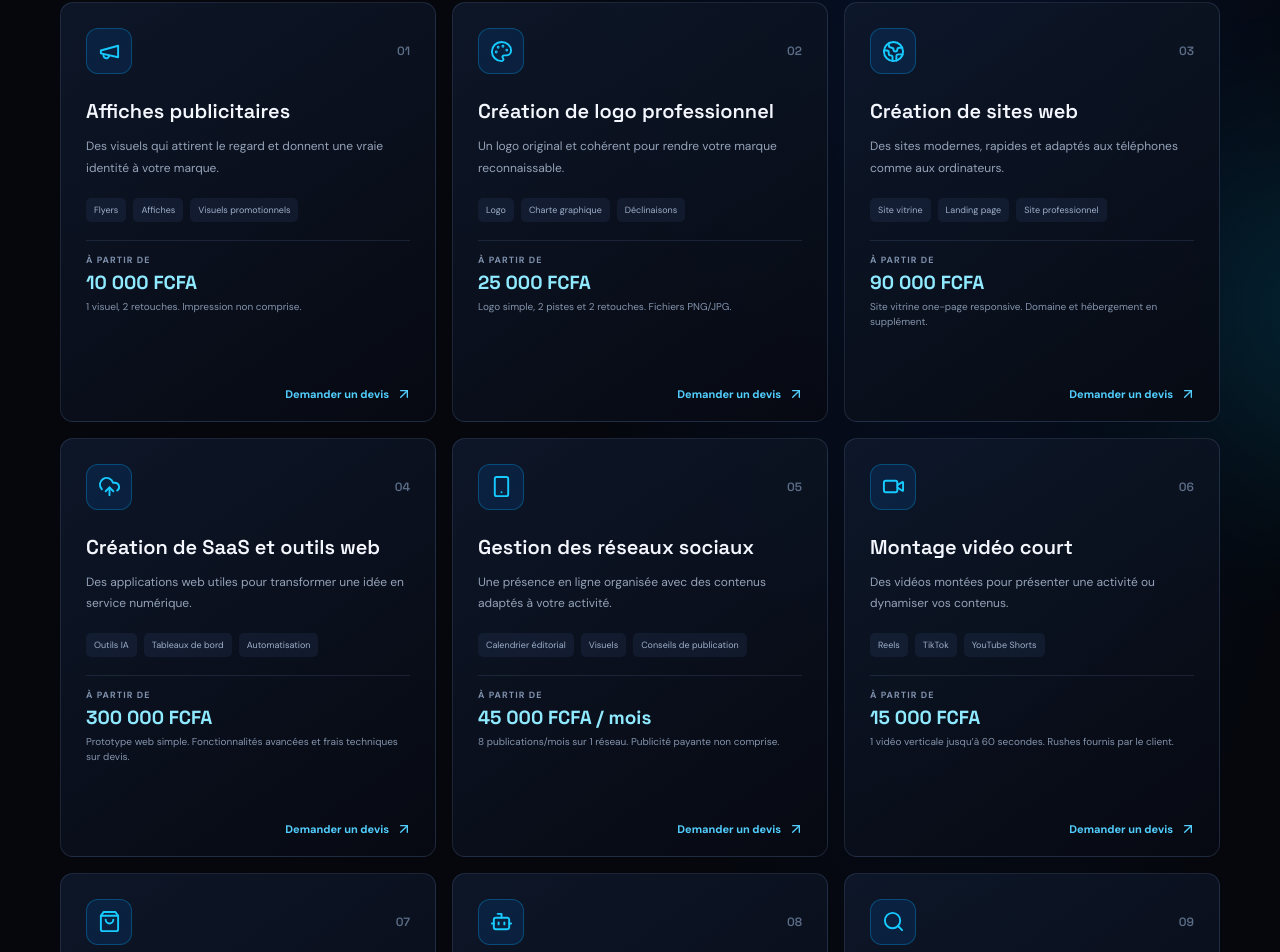
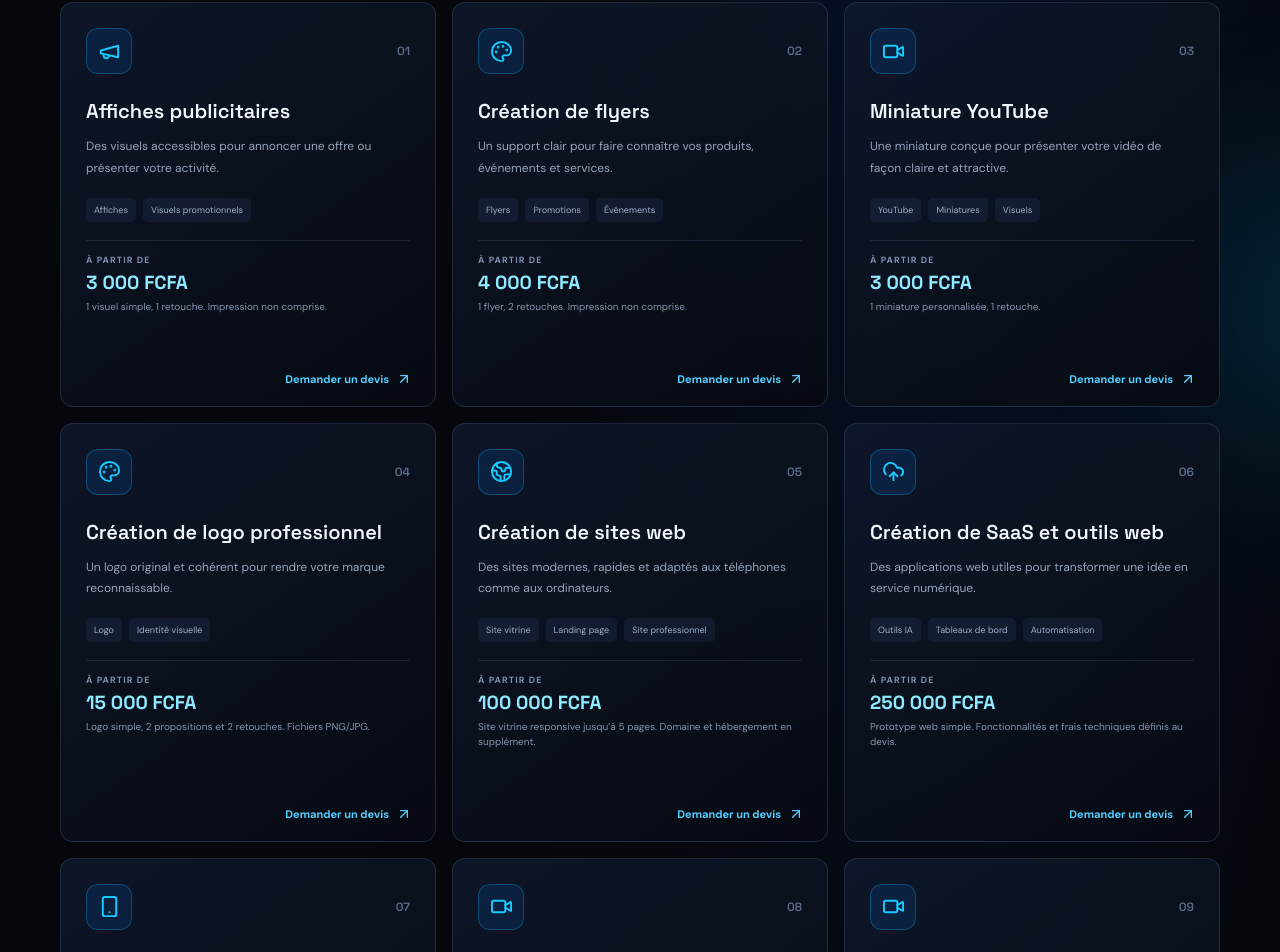
Before and after one commit to claus225/videoai-miniapp, a React (Vite) app: page / in a window 1280 px wide. Shown: the part 898-1850 px from the top of the page. Built offline with nearby package versions, Linux system fonts and the light colour scheme.

Commit message:
Update KREA STUDIO service pricing

```diff
--- a/src/App.jsx
+++ b/src/App.jsx
@@ -9,70 +9,97 @@ import {
 const services = [
   {
     number: '01',
-    price: '10 000 FCFA',
-    scope: '1 visuel, 2 retouches. Impression non comprise.',
+    price: '3 000 FCFA',
+    scope: '1 visuel simple, 1 retouche. Impression non comprise.',
     icon: Megaphone,
     title: 'Affiches publicitaires',
-    description: 'Des visuels qui attirent le regard et donnent une vraie identité à votre marque.',
-    tags: ['Flyers', 'Affiches', 'Visuels promotionnels'],
+    description: 'Des visuels accessibles pour annoncer une offre ou présenter votre activité.',
+    tags: ['Affiches', 'Visuels promotionnels'],
   },
   {
     number: '02',
-    price: '25 000 FCFA',
-    scope: 'Logo simple, 2 pistes et 2 retouches. Fichiers PNG/JPG.',
+    price: '4 000 FCFA',
+    scope: '1 flyer, 2 retouches. Impression non comprise.',
+    icon: Palette,
+    title: 'Création de flyers',
+    description: 'Un support clair pour faire connaître vos produits, événements et services.',
+    tags: ['Flyers', 'Promotions', 'Événements'],
+  },
+  {
+    number: '03',
+    price: '3 000 FCFA',
+    scope: '1 miniature personnalisée, 1 retouche.',
+    icon: Video,
+    title: 'Miniature YouTube',
+    description: 'Une miniature conçue pour présenter votre vidéo de façon claire et attractive.',
+    tags: ['YouTube', 'Miniatures', 'Visuels'],
+  },
+  {
+    number: '04',
+    price: '15 000 FCFA',
+    scope: 'Logo simple, 2 propositions et 2 retouches. Fichiers PNG/JPG.',
     icon: Palette,
     title: 'Création de logo professionnel',
     description: 'Un logo original et cohérent pour rendre votre marque reconnaissable.',
-    tags: ['Logo', 'Charte graphique', 'Déclinaisons'],
+    tags: ['Logo', 'Identité visuelle'],
   },
   {
-    number: '03',
-    price: '90 000 FCFA',
-    scope: 'Site vitrine one-page responsive. Domaine et hébergement en supplément.',
+    number: '05',
+    price: '100 000 FCFA',
+    scope: 'Site vitrine responsive jusqu’à 5 pages. Domaine et hébergement en supplément.',
     icon: Globe2,
     title: 'Création de sites web',
     description: 'Des sites modernes, rapides et adaptés aux téléphones comme aux ordinateurs.',
     tags: ['Site vitrine', 'Landing page', 'Site professionnel'],
   },
   {
-    number: '04',
-    price: '300 000 FCFA',
-    scope: 'Prototype web simple. Fonctionnalités avancées et frais techniques sur devis.',
+    number: '06',
+    price: '250 000 FCFA',
+    scope: 'Prototype web simple. Fonctionnalités et frais techniques définis au devis.',
     icon: CloudUpload,
     title: 'Création de SaaS et outils web',
     description: 'Des applications web utiles pour transformer une idée en service numérique.',
     tags: ['Outils IA', 'Tableaux de bord', 'Automatisation'],
   },
   {
-    number: '05',
-    price: '45 000 FCFA / mois',
-    scope: '8 publications/mois sur 1 réseau. Publicité payante non comprise.',
+    number: '07',
+    price: '30 000 FCFA / mois',
+    scope: '8 publications par mois sur 1 réseau. Publicité payante non comprise.',
     icon: Smartphone,
     title: 'Gestion des réseaux sociaux',
     description: 'Une présence en ligne organisée avec des contenus adaptés à votre activité.',
     tags: ['Calendrier éditorial', 'Visuels', 'Conseils de publication'],
   },
   {
-    number: '06',
-    price: '15 000 FCFA',
-    scope: '1 vidéo verticale jusqu’à 60 secondes. Rushes fournis par le client.',
+    number: '08',
+    price: '5 000 FCFA',
+    scope: '1 vidéo verticale simple jusqu’à 30 secondes. Rushes fournis par le client.',
     icon: Video,
-    title: 'Montage vidéo court',
-    description: 'Des vidéos montées pour présenter une activité ou dynamiser vos contenus.',
-    tags: ['Reels', 'TikTok', 'YouTube Shorts'],
+    title: 'Montage vidéo simple',
+    description: 'Un montage court pour vos contenus et présentations.',
+    tags: ['Reels', 'TikTok', 'Shorts'],
   },
   {
-    number: '07',
+    number: '09',
+    price: '15 000 FCFA',
+    scope: '1 vidéo jusqu’à 60 secondes avec sous-titres simples. Rushes fournis.',
+    icon: Video,
+    title: 'Montage vidéo avancé',
+    description: 'Un montage plus travaillé pour dynamiser vos contenus courts.',
+    tags: ['Sous-titres', 'Transitions', 'Format vertical'],
+  },
+  {
+    number: '10',
     price: '180 000 FCFA',
-    scope: 'Boutique simple, jusqu’à 10 produits, commande par WhatsApp. Frais externes en supplément.',
+    scope: 'Boutique simple jusqu’à 10 produits, commandes WhatsApp. Frais externes en supplément.',
     icon: ShoppingBag,
     title: 'Création de boutique en ligne',
     description: 'Une vitrine e-commerce pour présenter vos produits et recevoir des commandes.',
     tags: ['Catalogue', 'Fiches produits', 'Boutique'],
   },
   {
-    number: '08',
-    price: '85 000 FCFA',
+    number: '11',
+    price: '100 000 FCFA',
     scope: 'Assistant FAQ simple. Abonnements IA et connexions externes non compris.',
     icon: Bot,
     title: 'Automatisation et assistants IA',
@@ -80,8 +107,8 @@ const services = [
     tags: ['Chatbot', 'FAQ', 'Automatisation'],
   },
   {
-    number: '09',
-    price: '30 000 FCFA',
+    number: '12',
+    price: '20 000 FCFA',
     scope: 'Optimisation de base jusqu’à 5 pages. Aucun classement Google garanti.',
     icon: Search,
     title: 'Optimisation web et référencement',
@@ -209,7 +236,7 @@ function App() {
             <form className="contact-form" onSubmit={handleSubmit}>
               <label>Votre nom<input required name="name" placeholder="Comment vous appeler ?" /></label>
               <label>Votre adresse e-mail<input required type="email" name="email" placeholder="vous@exemple.com" /></label>
-              <label>Votre projet<select name="project" defaultValue=""><option value="" disabled>Choisir un service</option><option>Affiche publicitaire</option><option>Création de logo professionnel</option><option>Création de site web</option><option>Création de SaaS et outils web</option><option>Gestion des réseaux sociaux</option><option>Montage vidéo court</option><option>Création de boutique en ligne</option><option>Automatisation et assistants IA</option><option>Optimisation web et référencement</option><option>Autre projet digital</option></select><ChevronDown className="select-chevron" size={16} /></label>
+              <label>Votre projet<select name="project" defaultValue=""><option value="" disabled>Choisir un service</option><option>Affiches publicitaires</option><option>Création de flyers</option><option>Miniature YouTube</option><option>Création de logo professionnel</option><option>Création de site web</option><option>Création de SaaS et outils web</option><option>Gestion des réseaux sociaux</option><option>Montage vidéo simple</option><option>Montage vidéo avancé</option><option>Création de boutique en ligne</option><option>Automatisation et assistants IA</option><option>Optimisation web et référencement</option><option>Autre projet digital</option></select><ChevronDown className="select-chevron" size={16} /></label>
               <label>Quelques détails<textarea required name="message" rows="3" placeholder="Parlez-nous de votre idée..." /></label>
               <button className="button button-primary submit-button" type="submit">Préparer ma demande <ArrowUpRight size={18} /></button>
               {sent && <p className="form-feedback"><Check size={16} /> Formulaire de démonstration : aucun message n'a été envoyé. Le contact sera activé après configuration.</p>}
```
